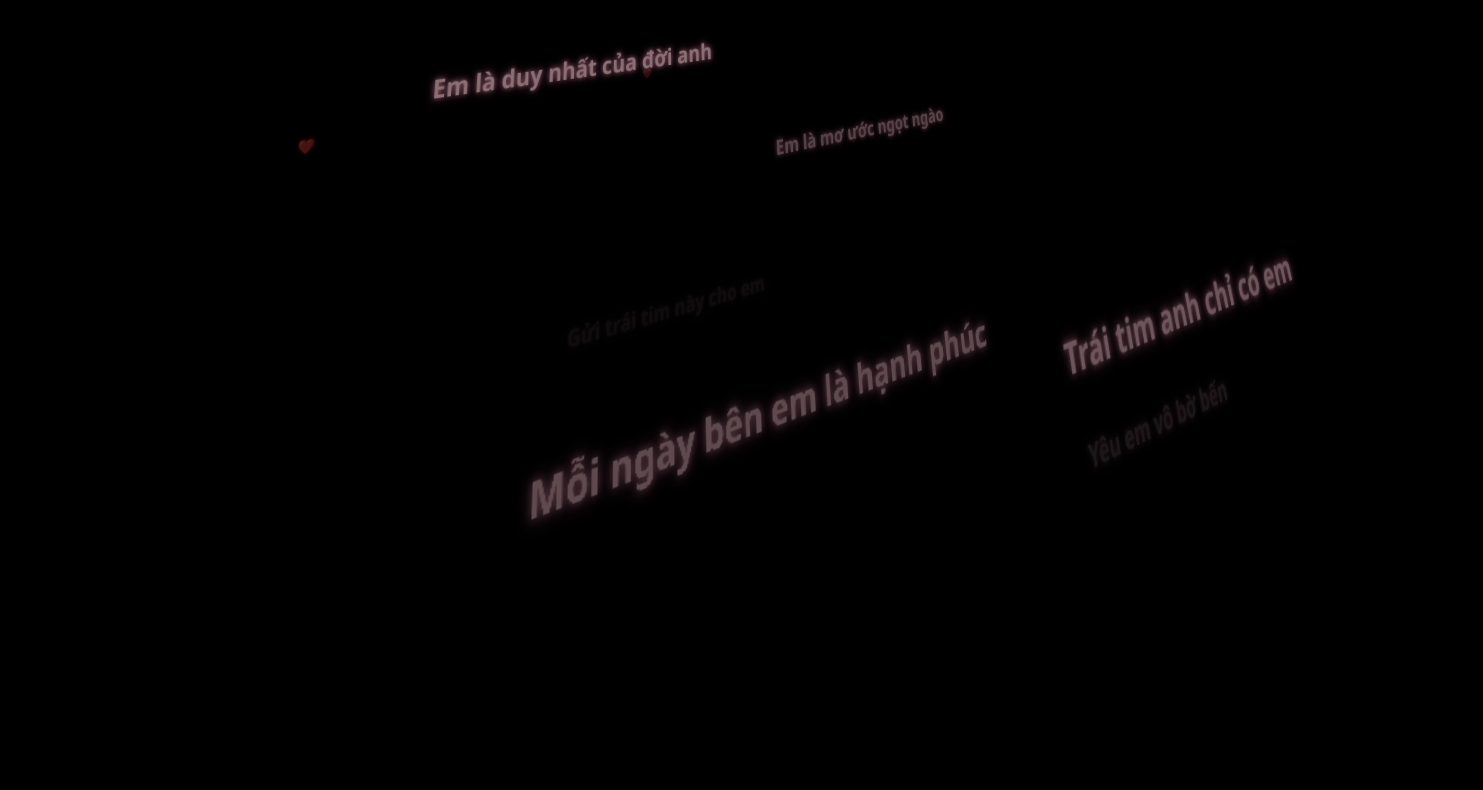
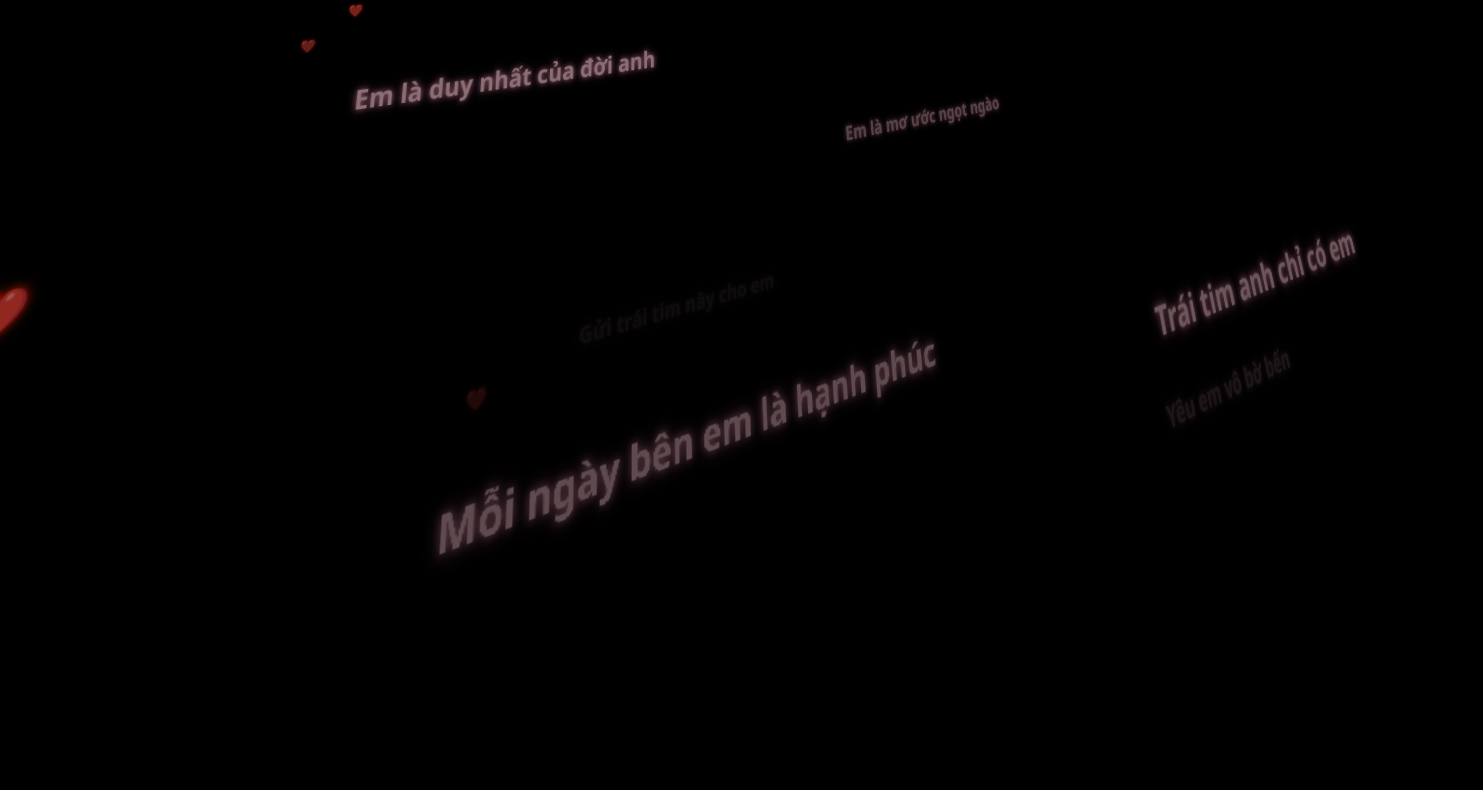
Before and after one commit to Visin-8386/maqr, a plain HTML site: page index.html in a window 1280 px wide. Shown: the part 735-1525 px from the top of the page, 1483 px wide, since content can reach past the window. Drawn offline with Linux system fonts and the light colour scheme.

Commit message:
cải tiến trên đth

```diff
--- a/index.html
+++ b/index.html
@@ -242,21 +242,17 @@
 
             // 2.1. Độ sâu Z ngẫu nhiên: -1000 → +1000
             const initZ = randomBetween(-1000, 1000);
-            el.style.setProperty('--init-z', `${initZ}px`);
+            el.style.setProperty('--init-z', initZ + 'px');
 
-            // 2.2. Vị trí X ngẫu nhiên (tâm ở giữa .scene)
-            //      -> initX từ -screenWidth/2 → +screenWidth/2
+            // 2.2. Vị trí X ngẫu nhiên (tâm ở giữa .scene) — phủ kín toàn bộ chiều ngang
             const halfW = screenWidth / 2;
-            const approxWidth = text.length * 16; // ước tính: ~16px mỗi ký tự
-            // Để chữ không bị tràn khỏi biên khi nhìn thẳng, giảm đi chính yếu
-            const maxOffsetX = halfW - approxWidth / 2;
-            const initX = randomBetween(-maxOffsetX, +maxOffsetX);
-            el.style.setProperty('--init-x', `${initX}px`);
+            const initX = randomBetween(-halfW, +halfW);
+            el.style.setProperty('--init-x', initX + 'px');
 
             // 2.3. Thời gian rơi: 3s → 5s (tạo cảm giác ngẫu nhiên)
             const duration = randomBetween(3, 5);
             // Gán animation-duration: fallWord (chuyển Y) và colorCycle (chuyển màu)
-            el.style.animationDuration = `${duration}s, ${duration}s`;
+            el.style.animationDuration = duration + 's, ' + duration + 's';
 
             // Thêm vào DOM
             scene.appendChild(el);
@@ -277,16 +273,17 @@
 
             // 3.1. Độ sâu Z ngẫu nhiên
             const initZ = randomBetween(-1000, 1000);
-            el.style.setProperty('--init-z', `${initZ}px`);
+            el.style.setProperty('--init-z', initZ + 'px');
 
-            // 3.2. Vị trí X ngẫu nhiên (tâm giữa .scene), giới hạn để tim không vượt khung
+            // 3.2. Vị trí X ngẫu nhiên (tâm giữa .scene), giới hạn để tim không vượt quá màn hình
             const halfW = screenWidth / 2;
-            const initX = randomBetween(-halfW + 15, halfW - 15);
-            el.style.setProperty('--init-x', `${initX}px`);
+            const padding = 15; // để tim không sát mép
+            const initX = randomBetween(-halfW + padding, halfW - padding);
+            el.style.setProperty('--init-x', initX + 'px');
 
             // 3.3. Thời gian rơi: 2.5s → 4s
             const duration = randomBetween(2.5, 4);
-            el.style.animationDuration = `${duration}s`;
+            el.style.animationDuration = duration + 's';
 
             scene.appendChild(el);
 
@@ -301,7 +298,8 @@
         let currentRotX = 15;   // Góc nghiêng X mặc định (15°)
         let currentRotY = 20;   // Góc xoay Y mặc định (+20°: nhìn từ bên phải)
         let isDragging = false;
-        let lastX = 0, lastY = 0;
+        let lastX = 0,
+            lastY = 0;
 
         function applySceneTransform() {
             scene.style.transform = `rotateX(${currentRotX}deg) rotateY(${currentRotY}deg)`;
@@ -339,16 +337,16 @@
             5. KHỞI TẠO HIỆU ỨNG RƠI
         ---------------------------------- */
         function startFalling() {
-            // Ban đầu tạo 40 chữ, mỗi chữ delay 100ms
-            for (let i = 0; i < 40; i++) {
+            // Ban đầu tạo 50 chữ, mỗi chữ delay 100ms
+            for (let i = 0; i < 50; i++) {
                 setTimeout(createFallingWord, i * 100);
             }
             // Sau đó mỗi 200ms tạo thêm 1 chữ mới
             setInterval(createFallingWord, 200);
 
-            // Ban đầu tạo 40 trái tim, mỗi trái tim delay 300ms
-            for (let i = 0; i < 40; i++) {
-                setTimeout(createFallingHeart, i * 300);
+            // Ban đầu tạo 50 trái tim, mỗi trái tim delay 100ms
+            for (let i = 0; i < 50; i++) {
+                setTimeout(createFallingHeart, i * 100);
             }
             // Sau đó mỗi 500ms tạo thêm 1 trái tim mới
             setInterval(createFallingHeart, 500);
```
